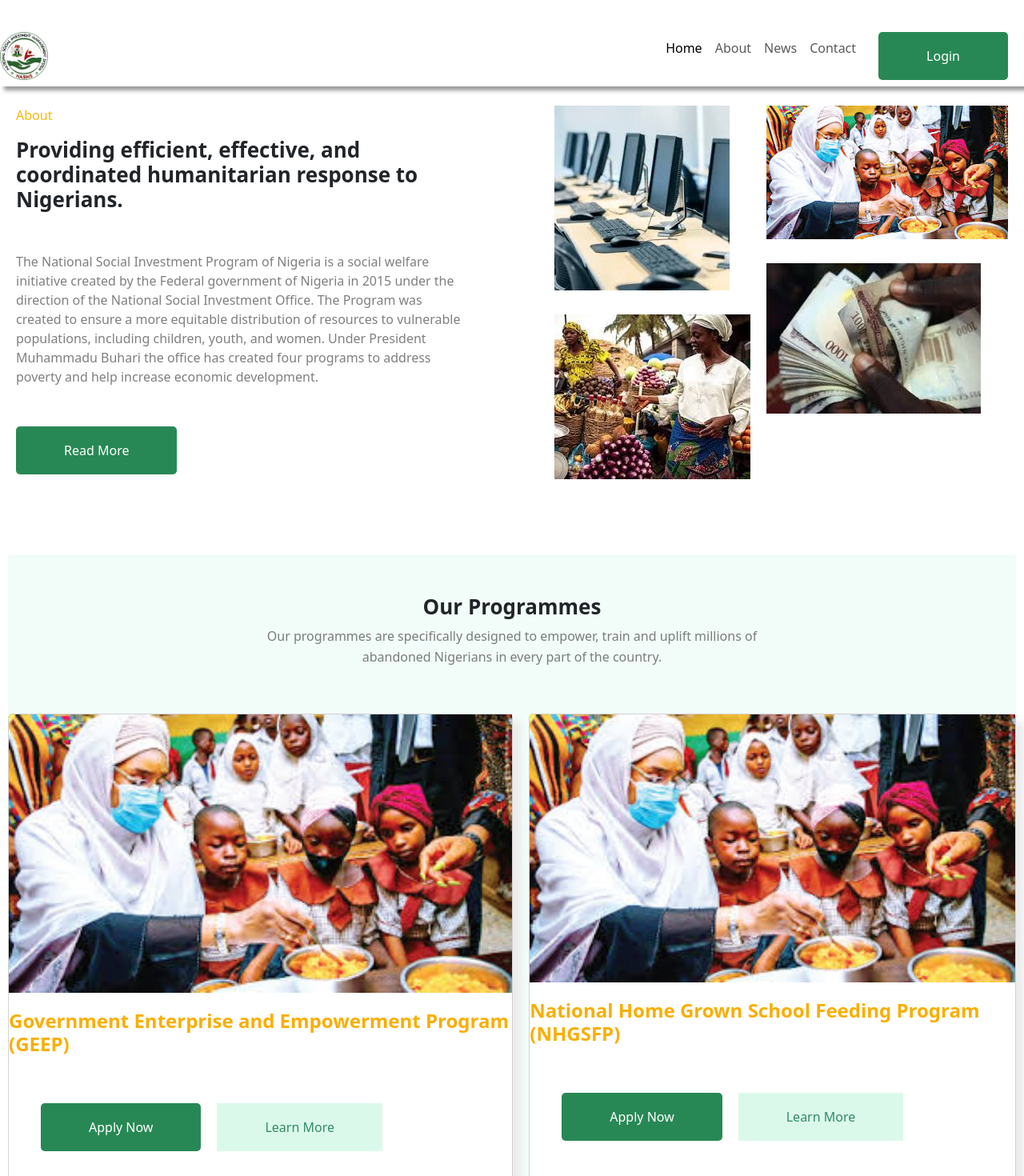
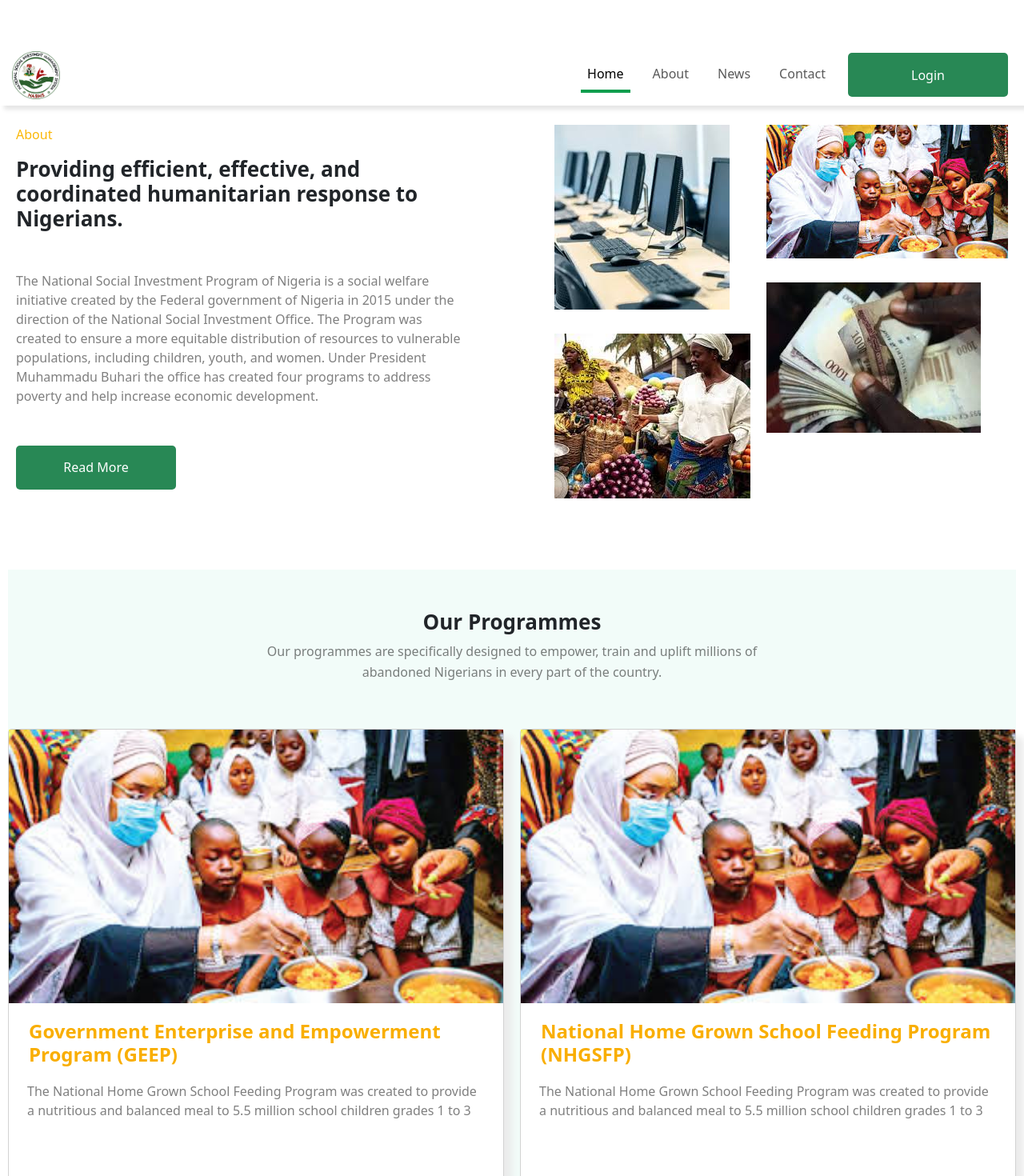
Before and after one commit to Tade77/NpowerClone, a React (Vite) app: page / in a window 1280 px wide. Shown: the part 1330-2800 px from the top of the page at 80% size. Built offline with nearby package versions, Linux system fonts and the light colour scheme.

Commit message:
WIP: Navbar Modification

```diff
--- a/src/App.css
+++ b/src/App.css
@@ -1,5 +1,6 @@
 .login {
-  padding: 18px 60px;
+  height: 55px;
+  width: 200px;
   background-color: rgb(40 136 85);
   color: white;
   border-radius: 5px;
@@ -23,4 +24,5 @@
   height: 50px;
   background-color: rgb(40 136 85);
   color: #fff;
+  border: none;
 }
--- a/src/Components/Contact/index.jsx
+++ b/src/Components/Contact/index.jsx
@@ -16,17 +16,17 @@
         <div className="icon">
           <img
             style={{ height: "20px", width: "20px" }}
-            src="/public/fb.png"
+            src="/public/iconmonstr-facebook-4-240.png"
             alt=""
           />
           <img
             style={{ height: "20px", width: "20px" }}
-            src="/public/twit2.png"
+            src="/public/iconmonstr-twitter-4.svg"
             alt=""
           />
           <img
             style={{ height: "20px", width: "20px" }}
-            src="/public/instal.svg"
+            src="/public/iconmonstr-instagram-14-240.png"
             alt=""
           />
         </div>
--- a/src/Components/Hero/HeroSection.jsx
+++ b/src/Components/Hero/HeroSection.jsx
@@ -3,15 +3,11 @@
 const HeroSection = () => {
   const [currentImages, setCurrentImages] = useState(1);
 
-  const images = [
-    "/public/npower2.jpeg",
-    "/public/images2.jpeg",
-    "/public/images3.jpeg",
-  ];
+  const images = ["/public/npower2.jpeg", "/public/images5.jpeg"];
   useEffect(() => {
     const intervalId = setInterval(() => {
       setCurrentImages((currentImages + 1) % images.length);
-    }, 3000);
+    }, 10000);
     return () => clearInterval(intervalId);
   }, [currentImages, images.length]);
 
--- a/src/Components/Molecule/Nav/NavBar.jsx
+++ b/src/Components/Molecule/Nav/NavBar.jsx
@@ -15,7 +15,7 @@
         padding: "15x 15px",
         position: "fixed",
         width: "100%",
-        boxShadow: "5px 5px 5px rgba(0,0,0, 0.4)",
+        boxShadow: "5px 5px 5px rgba(0,0,0, 0.1)",
         backgroundColor: "#fff",
         zIndex: 1,
       }}
@@ -23,16 +23,14 @@
       <Nav>
         <a
           href="#"
-          style={
-            {
+          style={{
             // textDecoration: "none",
-              // marginLeft: "15px",
+            marginLeft: "15px",
             // color: "black",
             // fontSize: "18px",
             // lineHeight: "21px",
             // fontWeight: 600,
-            }
-          }
+          }}
         >
           <img
             style={{ height: "60px", width: "60px" }}
@@ -41,23 +39,25 @@
           />
         </a>
       </Nav>
-      <Nav className="">
-        <Nav.Link to="/" as={NavLink}>
+      <div style={{ display: "flex", alignItems: "center" }}>
+        <Nav className="navs">
+          <Nav.Link className="navList" to="/" as={NavLink}>
             Home
           </Nav.Link>
-        <Nav.Link to="/about" as={NavLink}>
+          <Nav.Link className="navList" to="/about" as={NavLink}>
             About
           </Nav.Link>
-        <Nav.Link to="/news" as={NavLink}>
+          <Nav.Link className="navList" to="/news" as={NavLink}>
             News
           </Nav.Link>
-        <Nav.Link to="/contact" as={NavLink}>
+          <Nav.Link className="navList" to="/contact" as={NavLink}>
             Contact
           </Nav.Link>
+        </Nav>
         <div onClick={() => navigate("/login")}>
           <Button label={"Login"} buttonType={"login"} />
         </div>
-      </Nav>
+      </div>
     </Navbar>
   );
 };
--- a/src/Components/Molecule/Nav/style.css
+++ b/src/Components/Molecule/Nav/style.css
@@ -1,5 +1,6 @@
-/* .navs {
-  display: flex;
-  flex-direction: row;
-  justify-content: space-between;
-} */
+.navs .navList.active {
+  border-bottom: 4px solid #0d9e4e;
+}
+.navs {
+  gap: 20px;
+}
--- a/src/Components/News/NewsStyle.css
+++ b/src/Components/News/NewsStyle.css
@@ -16,6 +16,7 @@
   gap: 100px;
   margin-bottom: 50px;
 }
+
 .newsCard--wrapper > .card {
   background-color: #fff;
   width: 360px;
--- a/src/Components/Prog/Program.jsx
+++ b/src/Components/Prog/Program.jsx
@@ -10,14 +10,14 @@
     {
       images: "/public/images5.jpeg",
       caption: "Government Enterprise and Empowerment Program (GEEP)",
-      // btnA: <Button label={"Apply Now"} buttonType={"login"} />,
-      // btnL: <Button label={"Learn More"} buttonType={"more"} />,
+      description:
+        "The National Home Grown School Feeding Program was created to provide a nutritious and balanced meal to 5.5 million school children grades 1 to 3",
     },
     {
       images: "/public/images5.jpeg",
       caption: "National Home Grown School Feeding Program (NHGSFP)",
-      // btnA: <Button label={"Apply Now"} buttonType={"login"} />,
-      // btnL: <Button label={"Learn More"} buttonType={"more"} />,
+      description:
+        "The National Home Grown School Feeding Program was created to provide a nutritious and balanced meal to 5.5 million school children grades 1 to 3",
     },
   ];
   useEffect(() => {
@@ -55,6 +55,8 @@
             <figure className="card">
               <img className="foto" src={proImg.images} alt="" />
               <figcaption className="caption">{proImg.caption}</figcaption>
+              <figcaption className="desc">{proImg.description}</figcaption>
+
               <div className="btns">
                 <Button label={"Apply Now"} buttonType={"login"} />
                 <Button label={"Learn More"} buttonType={"more"} />
--- a/src/Components/Prog/Style.css
+++ b/src/Components/Prog/Style.css
@@ -2,7 +2,7 @@
   display: flex;
   flex-direction: row;
   gap: 20px;
-  height: 600px;
+  height: 700px;
 
   /* z-index: -1; */
 }
@@ -21,9 +21,14 @@
   line-height: 29px;
   font-weight: 700;
   color: #f9ae00;
+  margin-left: 25px;
+}
+.desc {
+  color: rgba(0, 0, 0, 0.5);
+  margin: 20px 23px;
 }
 .btns {
   display: flex;
   flex-direction: row;
-  margin: 60px 20px;
+  margin: 80px 10px;
 }
```
Also changed, not shown: public/np2.jpeg (added), 1 other file (tests, documents, lock files or other folders). Lines whose indentation alone changed are shown as unchanged.
